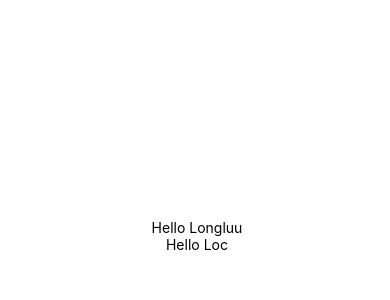
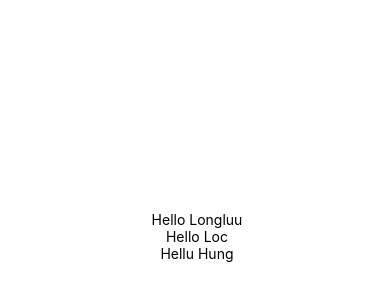
Before and after one commit to TranBill/Citynow-react-native-boilerplate, a React Native app: screen / in a window 390 px wide. Shown: the part 186-486 px from the top of the page. Built offline with nearby package versions, Linux system fonts and the light colour scheme.

Commit message:
commit 1.01

```diff
--- a/App.tsx
+++ b/App.tsx
@@ -7,6 +7,7 @@ export default function App() {
     <View style={styles.container}>
       <Text> Hello Longluu</Text>
       <Text> Hello Loc</Text>
+      <Text> Hellu Hung</Text>
       <StatusBar style="auto" />
     </View>
   );
```
